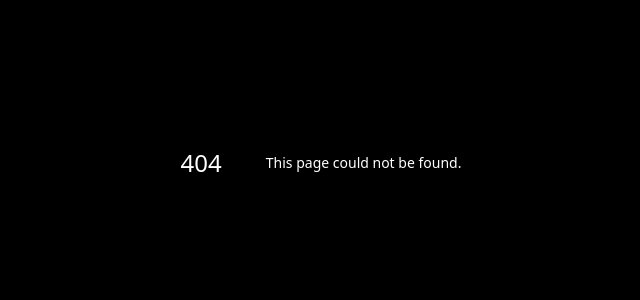
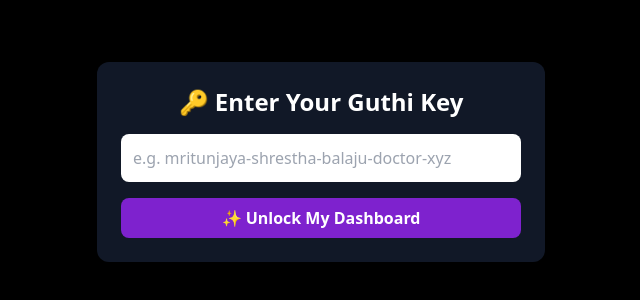
Before and after one commit to Zenslim/PasaGuthi, a Next.js app: page /ritual-signin in a window 1280 px wide. Before the commit this address had no page. Shown: the part 238-538 px from the top of the page, without its empty margins (319-959 px from the left). Built offline with nearby package versions, Linux system fonts and the light colour scheme; no server answers.

Commit message:
Create ritual-signin.jsx

```diff
--- /dev/null
+++ b/pages/ritual-signin.jsx
@@ -0,0 +1,47 @@
+import { useState } from 'react';
+import { useRouter } from 'next/router';
+import { supabase } from '../lib/supabaseClient';
+
+export default function RitualSignIn() {
+  const [key, setKey] = useState('');
+  const [error, setError] = useState('');
+  const router = useRouter();
+
+  const handleSignIn = async () => {
+    setError('');
+    const { data, error } = await supabase
+      .from('users')
+      .select('*')
+      .filter('uid', 'eq', key.trim()); // ✅ Safe and cache-proof
+
+    if (error || !data || data.length === 0) {
+      setError('Invalid Guthi Key. Please check and try again.');
+      return;
+    }
+
+    localStorage.setItem('guthiUid', key);
+    router.push('/dashboard');
+  };
+
+  return (
+    <div className="min-h-screen bg-black text-white flex items-center justify-center p-6">
+      <div className="max-w-md w-full bg-gray-900 p-6 rounded-xl shadow-lg">
+        <h1 className="text-2xl font-bold text-center mb-4">🔑 Enter Your Guthi Key</h1>
+        <input
+          type="text"
+          placeholder="e.g. mritunjaya-shrestha-balaju-doctor-xyz"
+          value={key}
+          onChange={(e) => setKey(e.target.value)}
+          className="w-full p-3 mb-4 text-black rounded-lg"
+        />
+        {error && <p className="text-red-400 text-sm mb-4">{error}</p>}
+        <button
+          onClick={handleSignIn}
+          className="w-full bg-purple-700 hover:bg-purple-800 text-white font-bold py-2 px-4 rounded-lg"
+        >
+          ✨ Unlock My Dashboard
+        </button>
+      </div>
+    </div>
+  );
+}
```
